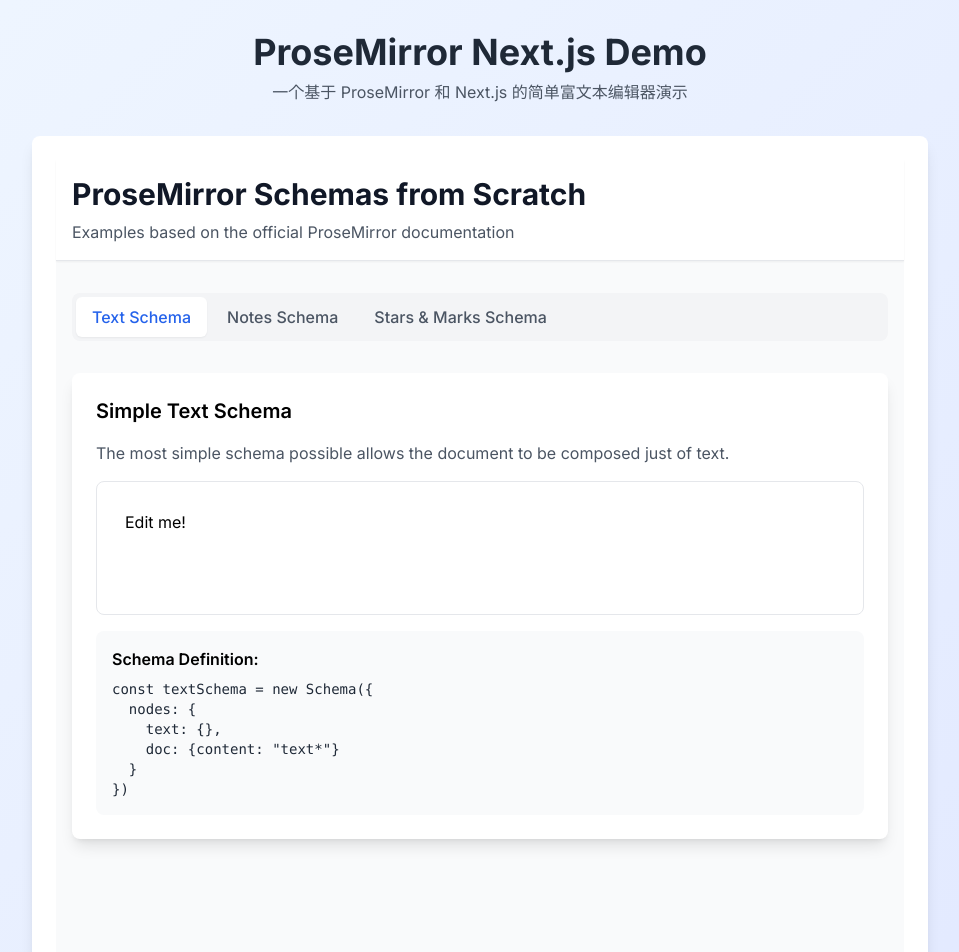
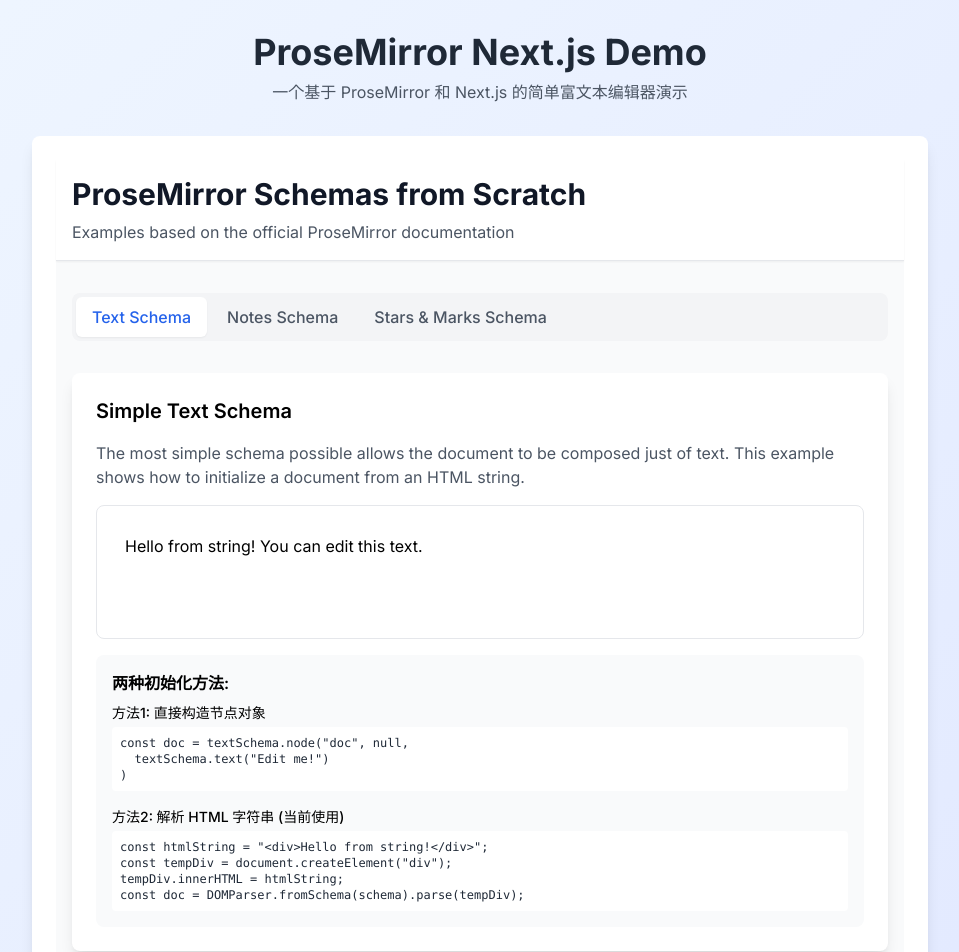
Before and after one commit to fancn21th/0_263_ProseMirror_Spike, a Next.js app: page / in a window 1280 px wide. Shown: the top 952 px of the page, without its empty margins (160-1119 px from the left). Built offline with nearby package versions, Linux system fonts and the light colour scheme.

Commit message:
👌 IMPROVE: parse string

```diff
--- a/src/components/ProseMirrorEditor.tsx
+++ b/src/components/ProseMirrorEditor.tsx
@@ -3,7 +3,7 @@
 import React, { useEffect, useRef, useState } from "react";
 import { EditorState } from "prosemirror-state";
 import { EditorView } from "prosemirror-view";
-import { Schema } from "prosemirror-model";
+import { Schema, DOMParser } from "prosemirror-model";
 import { keymap } from "prosemirror-keymap";
 import { baseKeymap } from "prosemirror-commands";
 import { toggleMark } from "prosemirror-commands";
@@ -150,8 +150,23 @@
 
     // 1. 文本编辑器
     if (textEditorRef.current) {
+      // 方法1: 直接使用节点构造函数（原来的方法）
+      // const textState = EditorState.create({
+      //   doc: textSchema.node("doc", null, textSchema.text("Edit me!")),
+      //   plugins: [keymap(baseKeymap)],
+      // });
+
+      // 方法2: 使用字符串通过 DOMParser 解析
+      const htmlString =
+        "<div>Hello from string! You can edit this text.</div>";
+      const tempDiv = document.createElement("div");
+      tempDiv.innerHTML = htmlString;
+
+      // 使用 DOMParser 将 HTML 转换为 ProseMirror 文档
+      const parsedDoc = DOMParser.fromSchema(textSchema).parse(tempDiv);
+
       const textState = EditorState.create({
-        doc: textSchema.node("doc", null, textSchema.text("Edit me!")),
+        doc: parsedDoc,
         plugins: [keymap(baseKeymap)],
       });
 
@@ -163,19 +178,37 @@
     // 2. 笔记编辑器
     if (noteEditorRef.current) {
       const noteKeymap = keymap({
-        "Ctrl-Space": makeNoteGroup,
+        "Mod-Space": makeNoteGroup, // Mod 在 Mac 上是 Cmd，在 Windows/Linux 上是 Ctrl
         ...baseKeymap,
       });
 
+      // 方法1: 直接使用节点构造函数（原来的方法）
+      // const noteState = EditorState.create({
+      //   doc: noteSchema.node("doc", null, [
+      //     noteSchema.node("note", null, noteSchema.text("First note")),
+      //     noteSchema.node("note", null, noteSchema.text("Second note")),
+      //   ]),
+      //   plugins: [noteKeymap],
+      // });
+
+      // 方法2: 使用 HTML 字符串解析
+      const htmlString = `
+        <div>
+          <div class="note">First note from string</div>
+          <div class="note">Second note from string</div>
+          <div class="notegroup">
+            <div class="note">Grouped note 1</div>
+            <div class="note">Grouped note 2</div>
+          </div>
+        </div>
+      `;
+
+      const tempDiv = document.createElement("div");
+      tempDiv.innerHTML = htmlString;
+      const parsedNoteDoc = DOMParser.fromSchema(noteSchema).parse(tempDiv);
+
       const noteState = EditorState.create({
-        doc: noteSchema.node("doc", null, [
-          noteSchema.node("note", null, noteSchema.text("First note")),
-          noteSchema.node("note", null, noteSchema.text("Second note")),
-          noteSchema.node("notegroup", null, [
-            noteSchema.node("note", null, noteSchema.text("Grouped note 1")),
-            noteSchema.node("note", null, noteSchema.text("Grouped note 2")),
-          ]),
-        ]),
+        doc: parsedNoteDoc,
         plugins: [noteKeymap],
       });
 
@@ -187,9 +220,9 @@
     // 3. 星号编辑器
     if (starEditorRef.current) {
       const starKeymap = keymap({
-        "Ctrl-b": toggleMark(starSchema.marks.shouting),
-        "Ctrl-q": toggleLink,
-        "Ctrl-Space": insertStar,
+        "Mod-b": toggleMark(starSchema.marks.shouting), // Cmd+B 在 Mac 上
+        "Mod-q": toggleLink, // Cmd+Q 在 Mac 上
+        "Mod-Space": insertStar, // Cmd+Space 在 Mac 上
         ...baseKeymap,
       });
 
@@ -284,7 +317,8 @@
             <h2 className="text-xl font-semibold mb-4">Simple Text Schema</h2>
             <p className="text-gray-600 mb-4">
               The most simple schema possible allows the document to be composed
-              just of text.
+              just of text. This example shows how to initialize a document from
+              an HTML string.
             </p>
 
             <div className="border rounded-lg p-4 mb-4">
@@ -295,15 +329,30 @@
             </div>
 
             <div className="bg-gray-50 rounded-lg p-4">
-              <h3 className="font-semibold mb-2">Schema Definition:</h3>
-              <pre className="text-sm text-gray-800 overflow-x-auto">
-                {`const textSchema = new Schema({
-  nodes: {
-    text: {},
-    doc: {content: "text*"}
-  }
-})`}
-              </pre>
+              <h3 className="font-semibold mb-2">两种初始化方法:</h3>
+              <div className="space-y-4">
+                <div>
+                  <h4 className="font-medium text-sm mb-1">
+                    方法1: 直接构造节点对象
+                  </h4>
+                  <pre className="text-xs text-gray-800 overflow-x-auto bg-white p-2 rounded">
+                    {`const doc = textSchema.node("doc", null,
+  textSchema.text("Edit me!")
+)`}
+                  </pre>
+                </div>
+                <div>
+                  <h4 className="font-medium text-sm mb-1">
+                    方法2: 解析 HTML 字符串 (当前使用)
+                  </h4>
+                  <pre className="text-xs text-gray-800 overflow-x-auto bg-white p-2 rounded">
+                    {`const htmlString = "<div>Hello from string!</div>";
+const tempDiv = document.createElement("div");
+tempDiv.innerHTML = htmlString;
+const doc = DOMParser.fromSchema(schema).parse(tempDiv);`}
+                  </pre>
+                </div>
+              </div>
             </div>
           </div>
         )}
@@ -316,9 +365,10 @@
             </h2>
             <p className="text-gray-600 mb-4">
               This schema consists of notes that can optionally be grouped with
-              group nodes. Press{" "}
+              group nodes. This example demonstrates parsing HTML strings with
+              custom node types. Press{" "}
               <kbd className="px-2 py-1 bg-gray-200 rounded text-xs">
-                Ctrl+Space
+                Cmd+Space
               </kbd>{" "}
               to group selected notes.
             </p>
@@ -331,11 +381,25 @@
             </div>
 
             <div className="bg-gray-50 rounded-lg p-4">
-              <h3 className="font-semibold mb-2">Features:</h3>
+              <h3 className="font-semibold mb-2">从 HTML 字符串初始化:</h3>
+              <pre className="text-xs text-gray-800 overflow-x-auto bg-white p-2 rounded mb-2">
+                {`const htmlString = \`
+  <div>
+    <div class="note">First note from string</div>
+    <div class="note">Second note from string</div>
+    <div class="notegroup">
+      <div class="note">Grouped note 1</div>
+      <div class="note">Grouped note 2</div>
+    </div>
+  </div>
+\`;
+const doc = DOMParser.fromSchema(noteSchema).parse(tempDiv);`}
+              </pre>
+              <h3 className="font-semibold mb-2 mt-4">Features:</h3>
               <ul className="text-sm text-gray-700 space-y-1">
                 <li>• Individual notes with custom DOM representation</li>
                 <li>• Note groups that contain multiple notes</li>
-                <li>• Custom command to wrap notes in groups (Ctrl+Space)</li>
+                <li>• Custom command to wrap notes in groups (Cmd+Space)</li>
                 <li>• Enter/Backspace work to create and manage notes</li>
               </ul>
             </div>
@@ -360,19 +424,19 @@
               <div className="text-sm text-blue-700 space-y-1">
                 <div>
                   <kbd className="px-2 py-1 bg-white rounded text-xs">
-                    Ctrl/Cmd+Space
+                    Cmd+Space
                   </kbd>{" "}
                   - Insert a star
                 </div>
                 <div>
                   <kbd className="px-2 py-1 bg-white rounded text-xs">
-                    Ctrl/Cmd+B
+                    Cmd+B
                   </kbd>{" "}
                   - Toggle shouting
                 </div>
                 <div>
                   <kbd className="px-2 py-1 bg-white rounded text-xs">
-                    Ctrl/Cmd+Q
+                    Cmd+Q
                   </kbd>{" "}
                   - Add/remove link
                 </div>
```
